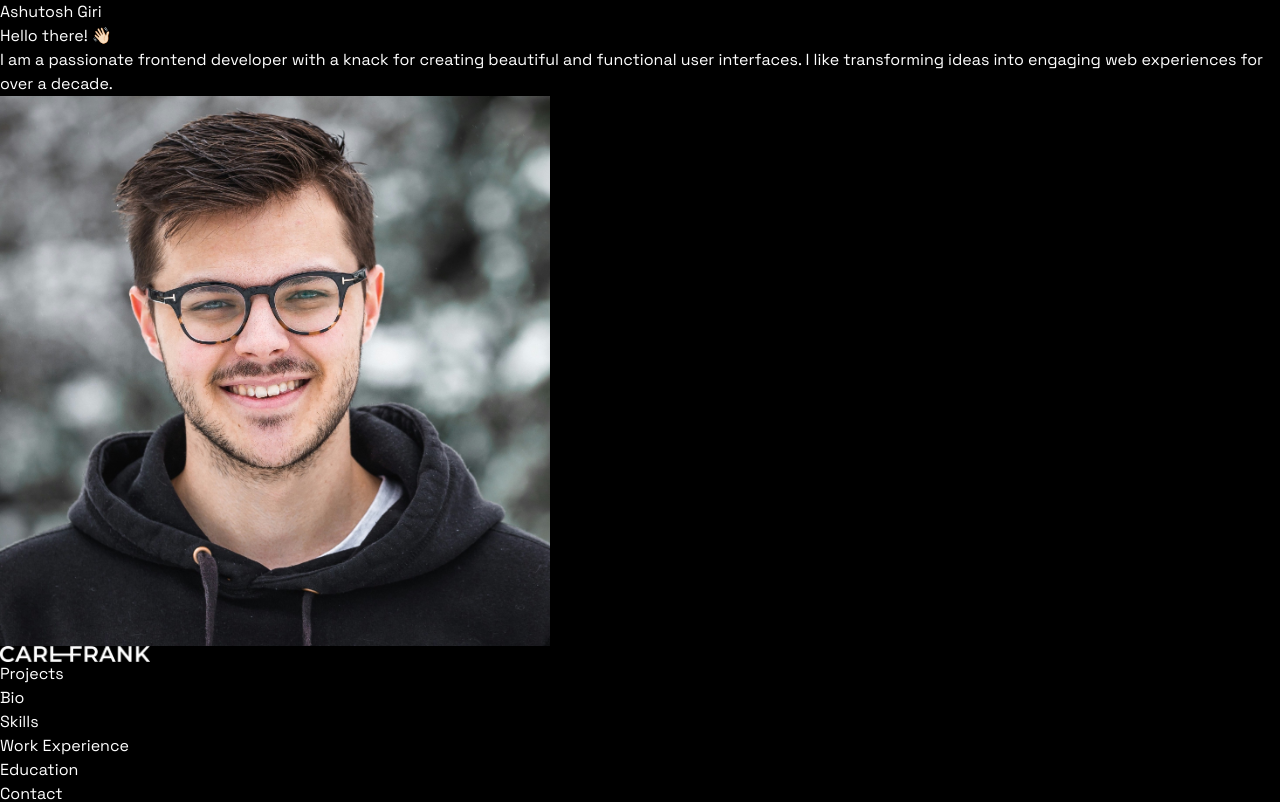
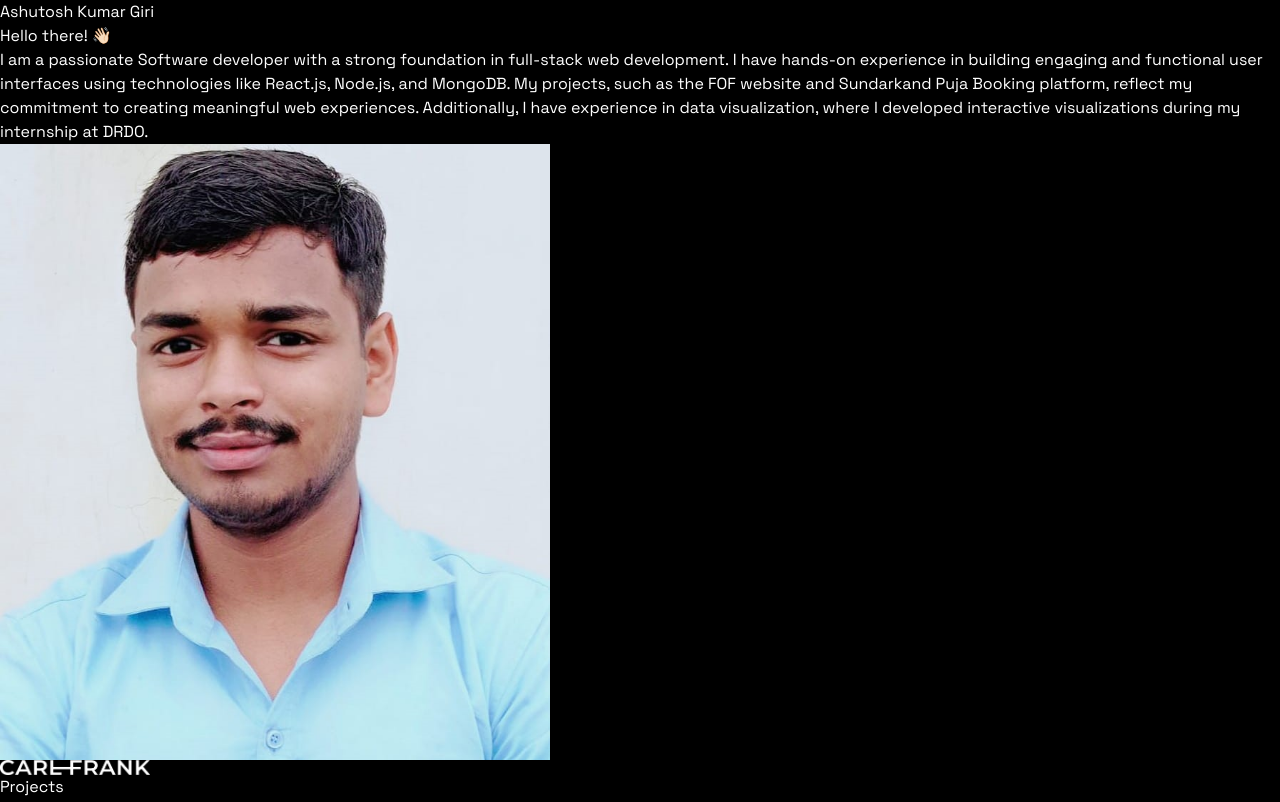
Before and after one commit to ashutoshgiri182002/my-portfolio, a React (Vite) app: page / in a window 1280 px wide. Shown: the top 802 px of the page. Built offline with nearby package versions, Linux system fonts and the light colour scheme.

Commit message:
18-08-2024 Adding my Information to the portfolio

```diff
--- a/src/components/Hero.jsx
+++ b/src/components/Hero.jsx
@@ -1,6 +1,6 @@
 import React from 'react'
 import { HERO } from '../constants'
-import carlImg from '../assets/carl.jpeg'
+import carlImg from '../assets/ashutoshgiri.jpg'
 import { motion } from 'framer-motion'
 
 const Hero = () => {
--- a/src/constants/index.jsx
+++ b/src/constants/index.jsx
@@ -14,12 +14,15 @@ import projectImage4 from "../assets/project4.jpeg";
 import projectImage5 from "../assets/project5.jpeg";
 import projectImage6 from "../assets/project6.jpeg";
 
-import { RiReactjsLine } from "react-icons/ri";
-import { TbBrandNextjs } from "react-icons/tb";
-import { SiMongodb } from "react-icons/si";
-import { DiRedis } from "react-icons/di";
-import { FaNodeJs } from "react-icons/fa";
-import { BiLogoPostgresql } from "react-icons/bi";
+
+
+import { FaReact, FaNodeJs, FaPython, FaHtml5, FaCss3Alt, FaGitAlt, FaDatabase } from 'react-icons/fa';
+import { SiMongodb, SiJavascript, SiD3Dotjs } from 'react-icons/si';
+import { SiCplusplus } from 'react-icons/si';
+
+
+
+
 
 export const NAVIGATION_LINKS = [
   { label: "Projects", href: "#projects" },
@@ -31,142 +34,156 @@ export const NAVIGATION_LINKS = [
 ];
 
 export const HERO = {
-  name: "Ashutosh Giri",
+  name: "Ashutosh Kumar Giri",
   greet: "Hello there! 👋🏻",
   description:
-    "I am a passionate frontend developer with a knack for creating beautiful and functional user interfaces. I like transforming ideas into engaging web experiences for over a decade.",
+    "I am a passionate Software developer with a strong foundation in full-stack web development. I have hands-on experience in building engaging and functional user interfaces using technologies like React.js, Node.js, and MongoDB. My projects, such as the FOF website and Sundarkand Puja Booking platform, reflect my commitment to creating meaningful web experiences. Additionally, I have experience in data visualization, where I developed interactive visualizations during my internship at DRDO.",
 };
+
 
 export const PROJECTS = [
   {
     id: 1,
-    name: "Personal Portfolio",
+    name: "FOF (Find Old Friends)",
     description:
-      "A personal portfolio website built with React and Tailwind CSS to showcase my skills, projects, and contact information.",
-    image: projectImage1,
-    githubLink: "https://github.com/user/personal-portfolio",
+      "A full-stack web application built using the MERN stack to help users reconnect with childhood school friends by providing details such as class name, school name, academic year, and location.",
+    image: projectImage1, // Replace with the appropriate image
+    githubLink: "https://github.com/ashutoshgiri182002/fofmern",
   },
   {
     id: 2,
-    name: "E-Commerce Platform",
+    name: "Sundarkand Website - Online Puja Booking Platform",
     description:
-      "An e-commerce web application developed using Next.js and Stripe for payment integration, featuring a comprehensive product catalog, shopping cart, and checkout system.",
-    image: projectImage2,
-    githubLink: "https://github.com/user/ecommerce-platform",
+      "A website developed using React.js, offering a seamless online Puja booking process. Users can select desired services, dates, and times for bookings, integrated with Firebase for backend services.",
+    image: projectImage2, // Replace with the appropriate image
+    githubLink: "https://github.com/ashutoshgiri182002/sundarkand_version_2",
   },
   {
     id: 3,
-    name: "Task Management Tool",
+    name: "Count My Chant",
     description:
-      "A task management application built with React and Redux for efficient task tracking and team collaboration, including features like project boards, task assignment, and progress tracking.",
-    image: projectImage3,
-    githubLink: "https://github.com/user/task-management-tool",
+      "An IoT device and mobile application for tracking personalized chants. The app leverages the Google Speech Recognition API and is built with Streamlit (web) and Android Studio (mobile), later converted into an IoT device using Raspberry Pi.",
+    image: projectImage3, // Replace with the appropriate image
+    githubLink: "https://github.com/ashutoshgiri182002/CountMyChant-Android-App",
   },
   {
     id: 4,
-    name: "Weather App",
+    name: "Data Visualization Project at DRDO",
     description:
-      "A weather application that uses the OpenWeatherMap API to fetch and display current weather data and forecasts for various locations, built with React and styled-components.",
-    image: projectImage4,
-    githubLink: "https://github.com/user/weather-app",
+      "Developed interactive data visualizations using D3.js during an internship at DRDO, where I processed and analyzed data to extract meaningful insights for visual representation.",
+    image: projectImage4, // Replace with the appropriate image
+    githubLink: "https://github.com/ashutoshgiri182002/D3",
   },
   {
     id: 5,
-    name: "Blog Platform",
+    name: "Personal Portfolio Website",
     description:
-      "A blogging platform developed with Next.js and Markdown for creating, editing, and publishing blog posts. It features a rich text editor, tag system, and user authentication.",
-    image: projectImage5,
-    githubLink: "https://github.com/user/blog-platform",
+      "A personal portfolio website built with React.js to showcase my skills, projects, and contact information.",
+    image: projectImage5, // Replace with the appropriate image
+    githubLink: "https://github.com/ashutoshgiri182002/my-portfolio",
   },
   {
     id: 6,
-    name: "Chat Application",
+    name: "Blog Website",
     description:
-      "A real-time chat application using Firebase for backend services, including user authentication, chat rooms, and instant messaging features. Built with React and Firebase.",
-    image: projectImage6,
-    githubLink: "https://github.com/user/chat-application",
+      "A blog website where users can add, read, edit, and remove blogs. It features a user-friendly interface for managing blog content efficiently.",
+    image: projectImage6, // Replace with the appropriate image
+    githubLink: "https://github.com/ashutoshgiri182002/BlogWebsite",
   },
 ];
 
+
 export const BIO = [
-  "Carl Frank studied computer science at the University of Technology,from which he graduated in 2010. Following his education, he honed his craft and expertise over the course of 10 years at Tech Innovations Inc., where he immersed himself in the world of frontend development.",
-  "In 2021, driven by a shared vision for innovative web solutions and a passion for creating extraordinary user experiences Carl Frank co-founded WebArtistry alongside his creative partner, Jane Doe. Together, they set out to redefine frontend development, infusing their projects with creativity and cutting-edge technology.",
-  "As a multi-disciplinary frontend developer, Carl Frank brings a wealth of skills and expertise to his work. From his deep understanding of HTML, CSS, and JavaScript to his proficiency in modern frameworks like React and Vue.js, Carl Frank possesses a versatile skill set that allows him to craft stunning and unforgettable web experiences for his clients and audiences alike.",
+  "Ashutosh Kumar Giri studied Computer Science and Engineering at Maharaja Agrasen Institute of Technology, Delhi, from which he graduated in 2024. Following his education, he honed his craft and expertise through various projects and an internship at DRDO, where he immersed himself in the world of web development and data visualization.",
+  "During his academic journey, Ashutosh developed several innovative web applications, including the FOF (Find Old Friends) platform and the Sundarkand Online Puja Booking website, showcasing his skills in full-stack development. His work reflects a deep understanding of frontend technologies like React.js and backend frameworks like Node.js and MongoDB.",
+  "As a multi-disciplinary developer, Ashutosh Kumar Giri brings a wealth of skills and expertise to his work. From his proficiency in languages like C++, Python, and JavaScript to his experience with tools like D3.js and Firebase, Ashutosh possesses a versatile skill set that allows him to craft engaging and functional web experiences for users.",
 ];
+
 
 export const SKILLS = [
   {
-    icon: <RiReactjsLine className="text-4xl text-cyan-400 lg:text-5xl" />,
-    name: "React",
-    experience: "2+ years",
-  },
-  {
-    icon: <TbBrandNextjs className="text-4xl text-white lg:text-5xl" />,
-    name: "Next.js",
-    experience: "1+ year",
-  },
-  {
-    icon: <SiMongodb className="text-4xl text-green-600 lg:text-5xl" />,
-    name: "MongoDB",
-    experience: "1.5+ years",
-  },
-  {
-    icon: <DiRedis className="text-4xl text-red-600 lg:text-5xl" />,
-    name: "Redis",
+    icon: <FaReact className="text-4xl text-cyan-400 lg:text-5xl" />,
+    name: "React.js",
     experience: "1+ year",
   },
   {
     icon: <FaNodeJs className="text-4xl text-green-600 lg:text-5xl" />,
     name: "Node.js",
+    experience: "Learning",
+  },
+  {
+    icon: <SiMongodb className="text-4xl text-green-600 lg:text-5xl" />,
+    name: "MongoDB",
+    experience: "Learning",
+  },
+  {
+    icon: <FaDatabase className="text-4xl text-blue-700 lg:text-5xl" />,
+    name: "MySQL",
+    experience: "1+ year",
+  },
+  {
+    icon: <SiJavascript className="text-4xl text-yellow-300 lg:text-5xl" />,
+    name: "JavaScript",
     experience: "2+ years",
   },
   {
-    icon: <BiLogoPostgresql className="text-4xl text-sky-700 lg:text-5xl" />,
-    name: "PostgreSQL",
-    experience: "1+ year",
+    icon: <SiD3Dotjs className="text-4xl text-orange-600 lg:text-5xl" />,
+    name: "D3.js",
+    experience: "3 Months",
   },
+  {
+    icon: <FaGitAlt className="text-4xl text-red-600 lg:text-5xl" />,
+    name: "Git",
+    experience: "2+ years",
+  },
+  {
+    icon: <SiCplusplus className="text-4xl text-blue-500 lg:text-5xl" />,
+    name: "C++",
+    experience: "2+ year",
+  }
 ];
 
 export const EXPERIENCES = [
   {
-    title: "Lead Frontend Developer",
-    company: "Innovative Tech Solutions",
-    duration: "July 2020 - Present",
+    title: "Associate Software Engineer",
+    company: "Accenture",
+    duration: "July 2023 - Present",
     description:
-      "As the Lead Frontend Developer, I spearheaded the development of advanced web applications using cutting-edge technologies like React, Redux, and TypeScript. I worked closely with cross-functional teams, including designers, product managers, and backend developers, to deliver seamless and high-performance user experiences.",
+      "Working as an Associate Software Engineer at Accenture, I contribute to developing and maintaining software solutions. I collaborate with cross-functional teams to deliver high-quality software products and continuously enhance my skills in software engineering.",
   },
   {
-    title: "Frontend Engineer",
-    company: "Digital Creations",
-    duration: "February 2016 - June 2020",
+    title: "Data Visualization Intern",
+    company: "DRDO (DESIDOC - Lab)",
+    duration: "December 2022 - March 2023",
     description:
-      "At Digital Creations, I focused on building highly interactive and responsive web interfaces using HTML, CSS, JavaScript, and modern libraries like React. I collaborated closely with UX/UI designers to implement design changes that enhanced user engagement and satisfaction. My role involved optimizing website performance, ensuring cross-browser compatibility, and implementing SEO best practices. ",
-  },
-  {
-    title: "Junior Web Developer",
-    company: "Bright Future Technologies",
-    duration: "August 2014 - January 2016",
-    description:
-      "In my role as a Junior Web Developer, I assisted in the development and maintenance of various web applications. I gained hands-on experience in utilizing HTML, CSS, and JavaScript to create user-friendly interfaces. I actively participated in team meetings, contributed to project planning, and collaborated with senior developers to implement new features.",
+      "During my internship at DRDO, I created interactive data visualizations using D3.js, analyzed data to extract meaningful insights, and collaborated with a team to incorporate feedback. This experience enhanced my skills in data visualization and teamwork.",
   },
 ];
 
 export const EDUCATION = [
   {
-    degree: "Master of Science in Computer Science",
-    institution: "Stanford University",
-    duration: "September 2012 - June 2014",
+    degree: "Bachelor of Technology in Computer Science and Engineering",
+    institution: "Maharaja Agrasen Institute of Technology, Delhi",
+    duration: "August 2020 - May 2024",
     description:
-      "Specialized in Human-Computer Interaction and Software Engineering. Completed a thesis on enhancing user experience in web applications through advanced interactive techniques. Participated in various projects involving frontend development, algorithms, and data structures. Graduated with honors.",
+      "Achieved a 9.31 CGPA. Engaged in coursework focused on Data Structures & Algorithms, Operating Systems, Database Management Systems, and Computer Networks. Participated in several projects and internships that developed my skills in web development and data visualization.",
   },
   {
-    degree: "Bachelor of Science in Information Technology",
-    institution: "University of California, Berkeley",
-    duration: "September 2008 - June 2012",
+    degree: "12th Grade (Central Board of Secondary Education)",
+    institution: "Rajkiya Pratibha Vikas Vidyalaya, Yamuna Vihar",
+    duration: "2018 - 2019",
     description:
-      "Focused on web development, programming languages, and database management. Actively involved in coding clubs and hackathons, where I developed several web applications using HTML, CSS, JavaScript, and PHP. Completed a senior project on developing an e-commerce platform. Graduated with a high GPA.",
+      "Graduated with 89% marks. Excelled in subjects related to science and mathematics, laying the foundation for my further studies in engineering.",
+  },
+  {
+    degree: "10th Grade (Central Board of Secondary Education)",
+    institution: "Rajkiya Pratibha Vikas Vidyalaya, Yamuna Vihar",
+    duration: "2016 - 2017",
+    description:
+      "Graduated with a perfect 10.0 CGPA. Received the Excellence in Education Award by the Education Minister of Delhi for outstanding academic performance.",
   },
 ];
+
 
 export const SOCIAL_MEDIA_LINKS = [
   {
```
